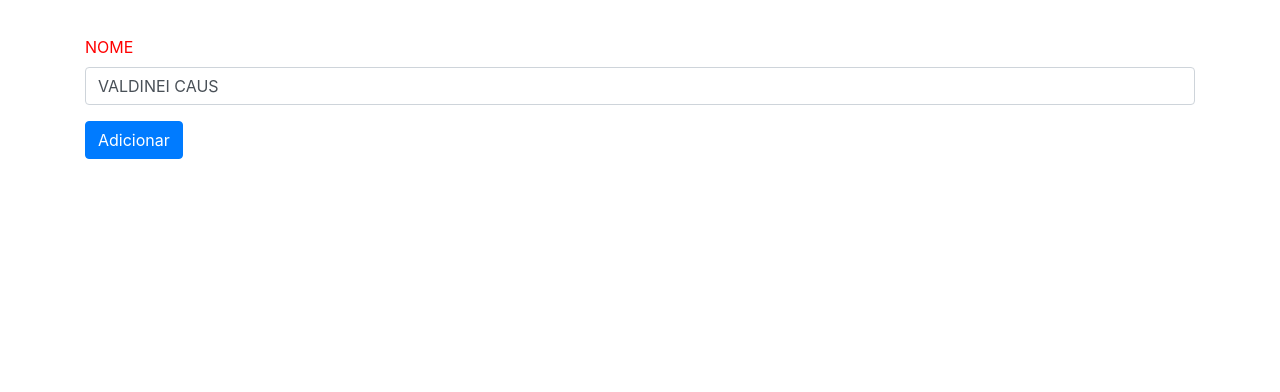
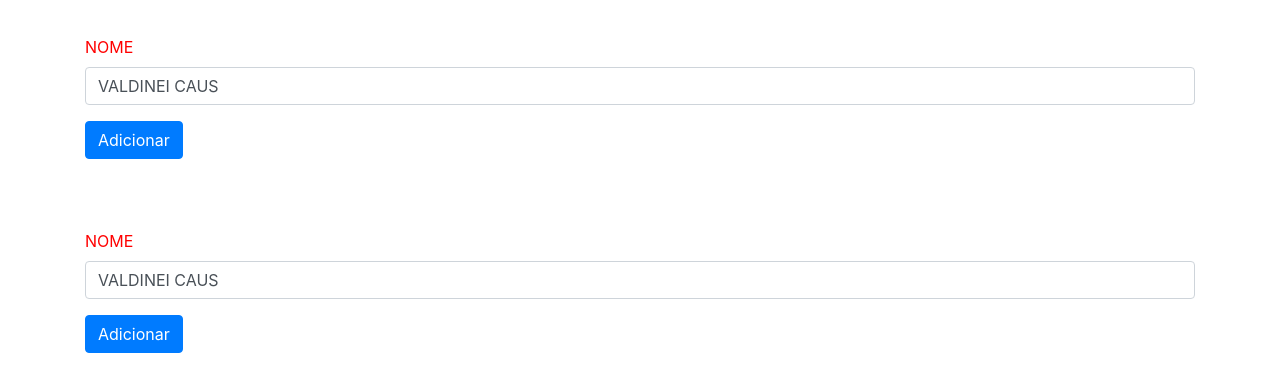
Before and after one commit to ValdineiCaus/Angular, an Angular app: page / in a window 1280 px wide. Shown: the top 392 px of the page. Built offline with nearby package versions, Linux system fonts and the light colour scheme.

Commit message:
Adicionado forms co divs

```diff
--- a/src/app/app.component.html
+++ b/src/app/app.component.html
@@ -8,3 +8,13 @@
     </div>
   </div>
 </div>
+
+
+<div class="container" style="margin-top: 35px">
+  <app-funcionario-form (funcionarioAdicionado)="aoAdicionar($event)"></app-funcionario-form>
+  <div class="row" style="margin-top: 35px;">
+    <div class="col-2" *ngFor="let f of funcionarios">
+        <app-funcionario-card [funcionario]="f"></app-funcionario-card>
+    </div>
+  </div>
+</div>
```
